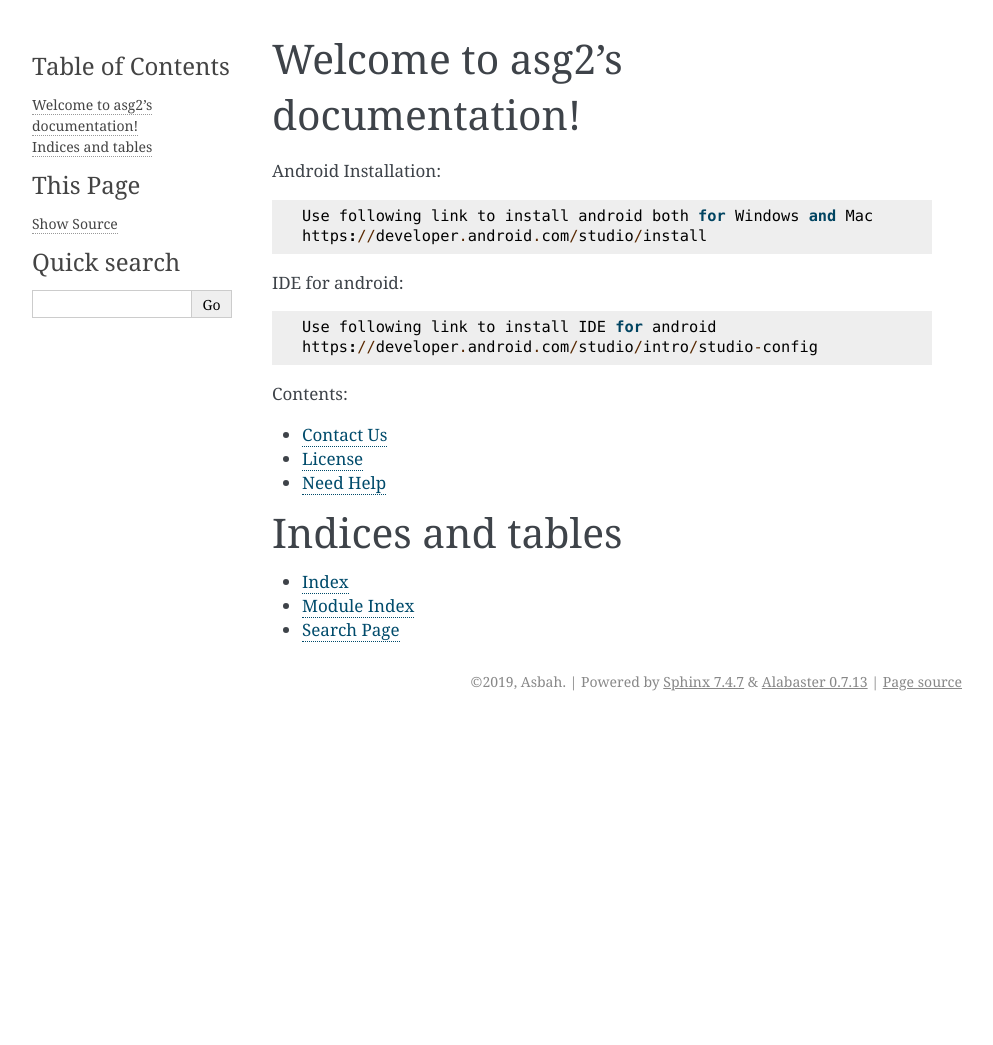
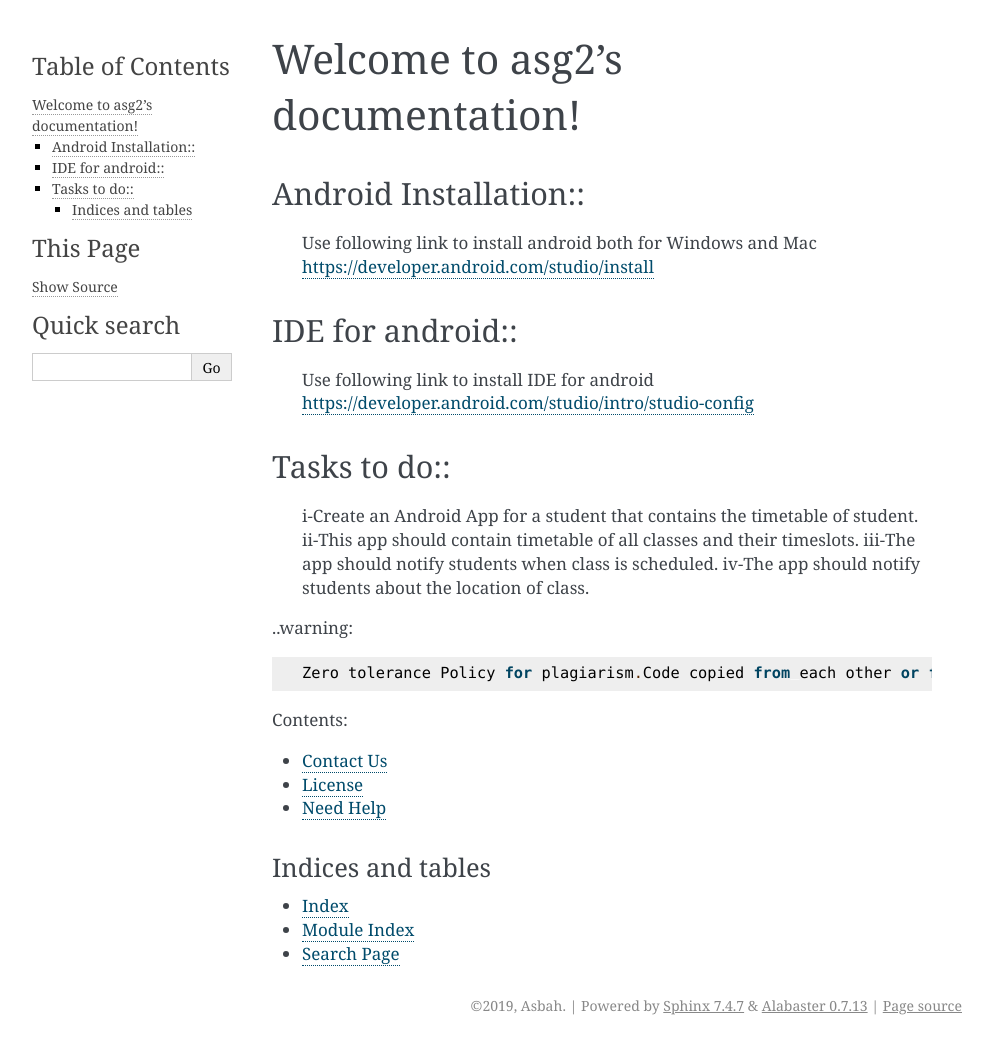
Before and after one commit to AsbahToqeer/DatabionicSwarm, a Sphinx documentation site: the page built from docs/source/index.rst, in a window 1280 px wide. Shown: the whole page, without its empty margins (148-1141 px from the left). Built offline with Sphinx 7.4.7, drawn with Linux system fonts in a browser that asks for light colours; before the commit the page ends 900 px from its top, so only the background shows below that.

Commit message:
Update index.rst

```diff
--- a/docs/source/index.rst
+++ b/docs/source/index.rst
@@ -3,17 +3,33 @@
    You can adapt this file completely to your liking, but it should at least
    contain the root `toctree` directive.
 
+********************************
 Welcome to asg2's documentation!
-================================
+********************************
+
 Android Installation::
+######################
 
 	Use following link to install android both for Windows and Mac
 	https://developer.android.com/studio/install
 
 IDE for android::
+#################
 
 	Use following link to install IDE for android
 	https://developer.android.com/studio/intro/studio-config
+
+Tasks to do::
+#############
+
+	i-Create an Android App for a student that contains the timetable of student.
+	ii-This app should contain timetable of all classes and their timeslots.
+	iii-The app should notify students when class is scheduled.
+	iv-The app should notify students about the location of class.
+
+..warning::
+
+	Zero tolerance Policy for plagiarism.Code copied from each other or from internet resources will be marked as zero.
 
 .. toctree::
    :maxdepth: 2
```
